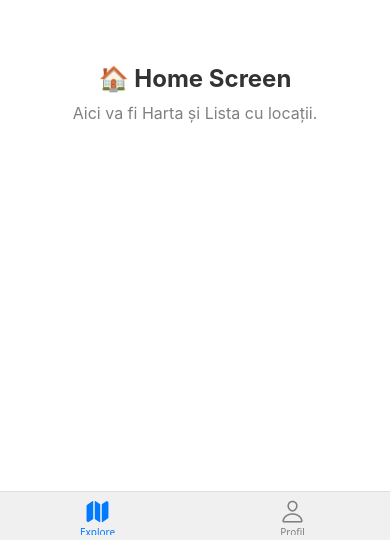
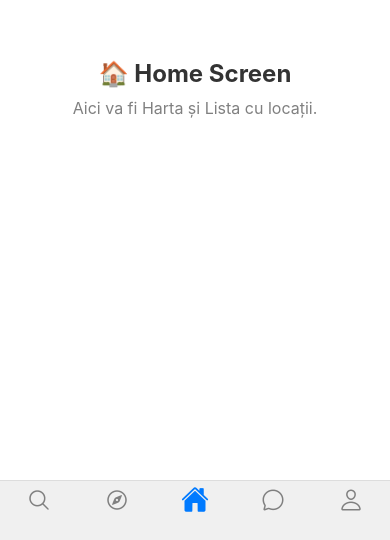
Before and after one commit to MrSerg1u/Hackathon_App, a React Native app: screen /MainTabs in a window 390 px wide. Shown: the part 304-844 px from the top of the page. Built offline with nearby package versions, Linux system fonts and the light colour scheme.

Commit message:
added a toolbar

```diff
--- /dev/null
+++ b/src/screens/ChatScreen.js
@@ -0,0 +1,21 @@
+import { StyleSheet, Text, View } from "react-native";
+import { useTheme } from "../context/ThemeContext";
+
+export default function ChatScreen() {
+  const { colors } = useTheme();
+
+  return (
+    <View style={[styles.container, { backgroundColor: colors.background }]}>
+      <Text style={[styles.text, { color: colors.text }]}>💬 Chat</Text>
+      <Text style={[styles.subtext, { color: colors.subtext }]}>
+        Mesajele tale vor apărea aici.
+      </Text>
+    </View>
+  );
+}
+
+const styles = StyleSheet.create({
+  container: { flex: 1, justifyContent: "center", alignItems: "center" },
+  text: { fontSize: 24, fontWeight: "bold" },
+  subtext: { fontSize: 16, marginTop: 10 },
+});
--- /dev/null
+++ b/src/screens/ExploreScreen.js
@@ -0,0 +1,21 @@
+import { StyleSheet, Text, View } from "react-native";
+import { useTheme } from "../context/ThemeContext";
+
+export default function ExploreScreen() {
+  const { colors } = useTheme();
+
+  return (
+    <View style={[styles.container, { backgroundColor: colors.background }]}>
+      <Text style={[styles.text, { color: colors.text }]}>🧭 Explore</Text>
+      <Text style={[styles.subtext, { color: colors.subtext }]}>
+        Aici va fi Harta Interactivă.
+      </Text>
+    </View>
+  );
+}
+
+const styles = StyleSheet.create({
+  container: { flex: 1, justifyContent: "center", alignItems: "center" },
+  text: { fontSize: 24, fontWeight: "bold" },
+  subtext: { fontSize: 16, marginTop: 10 },
+});
--- a/src/screens/MainTabs.js
+++ b/src/screens/MainTabs.js
@@ -1,37 +1,64 @@
 import { Ionicons } from "@expo/vector-icons";
 import { createBottomTabNavigator } from "@react-navigation/bottom-tabs";
-import { useTheme } from "../context/ThemeContext"; // <--- Import
+import { useTheme } from "../context/ThemeContext";
 
+// Importăm fiecare ecran din fișierul lui
+import ChatScreen from "./ChatScreen";
+import ExploreScreen from "./ExploreScreen";
 import HomeScreen from "./HomeScreen";
 import ProfileScreen from "./ProfileScreen";
+import SearchScreen from "./SearchScreen";
 
 const Tab = createBottomTabNavigator();
 
 export default function MainTabs() {
-  const { colors, theme } = useTheme(); // <--- Luăm culorile
+  const { colors } = useTheme();
 
   return (
     <Tab.Navigator
+      initialRouteName="Home"
       screenOptions={({ route }) => ({
         headerShown: false,
-        tabBarActiveTintColor: colors.primary, // Culoarea activă din temă
+        tabBarActiveTintColor: colors.primary,
         tabBarInactiveTintColor: "gray",
+        tabBarShowLabel: false, // Doar iconițe
         tabBarStyle: {
-          backgroundColor: colors.card, // Fundalul barei
-          borderTopColor: colors.border, // Linia de sus
+          backgroundColor: colors.card,
+          borderTopColor: colors.border,
+          height: 60,
+          paddingBottom: 5,
         },
         tabBarIcon: ({ focused, color, size }) => {
           let iconName;
-          if (route.name === "Explore")
-            iconName = focused ? "map" : "map-outline";
-          else if (route.name === "Profil")
-            iconName = focused ? "person" : "person-outline";
-          return <Ionicons name={iconName} size={size} color={color} />;
+
+          switch (route.name) {
+            case "Search":
+              iconName = focused ? "search" : "search-outline";
+              break;
+            case "Explore":
+              iconName = focused ? "compass" : "compass-outline";
+              break;
+            case "Home":
+              iconName = focused ? "home" : "home-outline";
+              break;
+            case "Chat":
+              iconName = focused ? "chatbubble" : "chatbubble-outline";
+              break;
+            case "Profile":
+              iconName = focused ? "person" : "person-outline";
+              break;
+          }
+
+          const iconSize = route.name === "Home" ? 28 : 24;
+          return <Ionicons name={iconName} size={iconSize} color={color} />;
         },
       })}
     >
-      <Tab.Screen name="Explore" component={HomeScreen} />
-      <Tab.Screen name="Profil" component={ProfileScreen} />
+      <Tab.Screen name="Search" component={SearchScreen} />
+      <Tab.Screen name="Explore" component={ExploreScreen} />
+      <Tab.Screen name="Home" component={HomeScreen} />
+      <Tab.Screen name="Chat" component={ChatScreen} />
+      <Tab.Screen name="Profile" component={ProfileScreen} />
     </Tab.Navigator>
   );
 }
--- /dev/null
+++ b/src/screens/SearchScreen.js
@@ -0,0 +1,21 @@
+import { StyleSheet, Text, View } from "react-native";
+import { useTheme } from "../context/ThemeContext";
+
+export default function SearchScreen() {
+  const { colors } = useTheme();
+
+  return (
+    <View style={[styles.container, { backgroundColor: colors.background }]}>
+      <Text style={[styles.text, { color: colors.text }]}>🔍 Search</Text>
+      <Text style={[styles.subtext, { color: colors.subtext }]}>
+        Caută locații sau prieteni...
+      </Text>
+    </View>
+  );
+}
+
+const styles = StyleSheet.create({
+  container: { flex: 1, justifyContent: "center", alignItems: "center" },
+  text: { fontSize: 24, fontWeight: "bold" },
+  subtext: { fontSize: 16, marginTop: 10 },
+});
```
